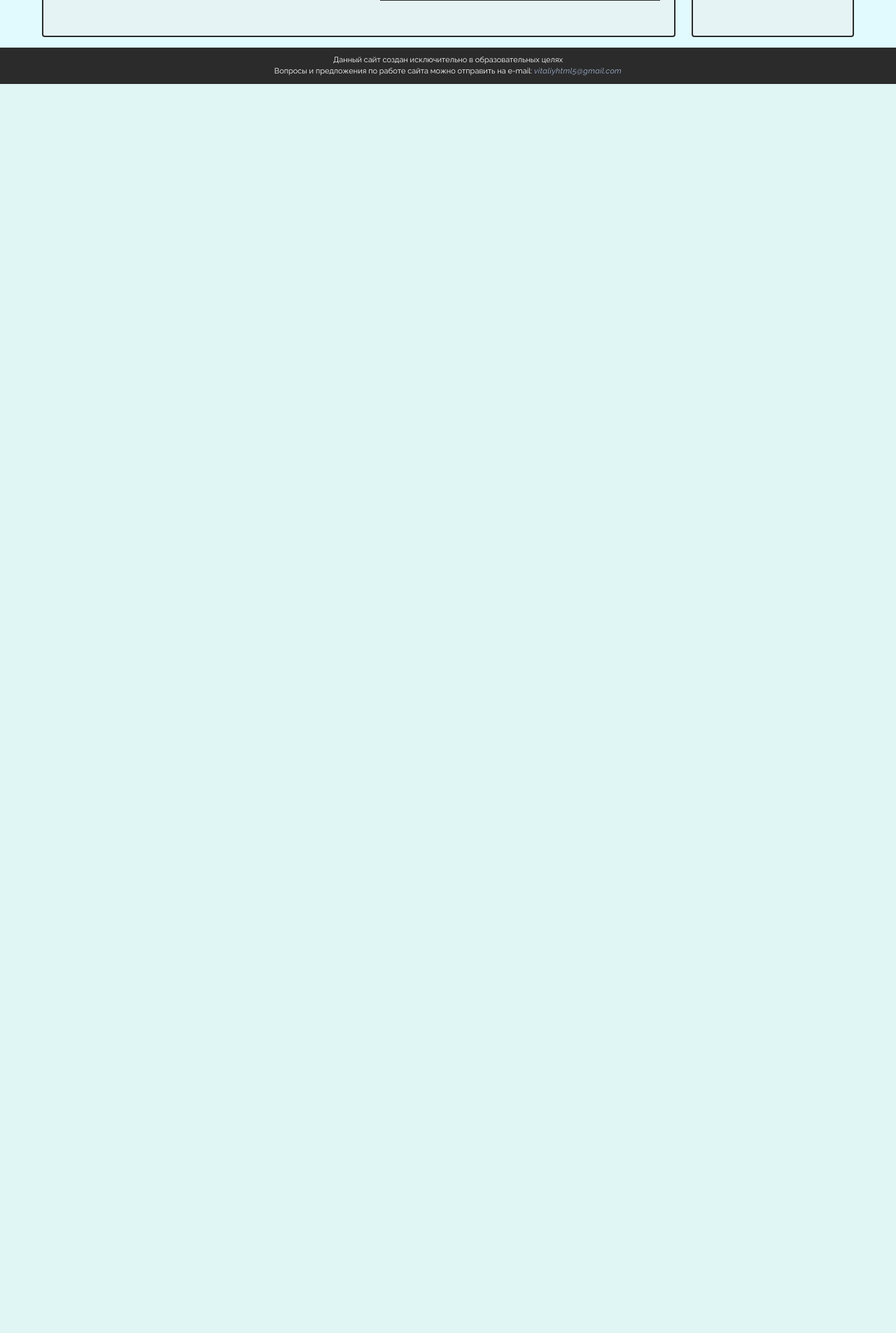
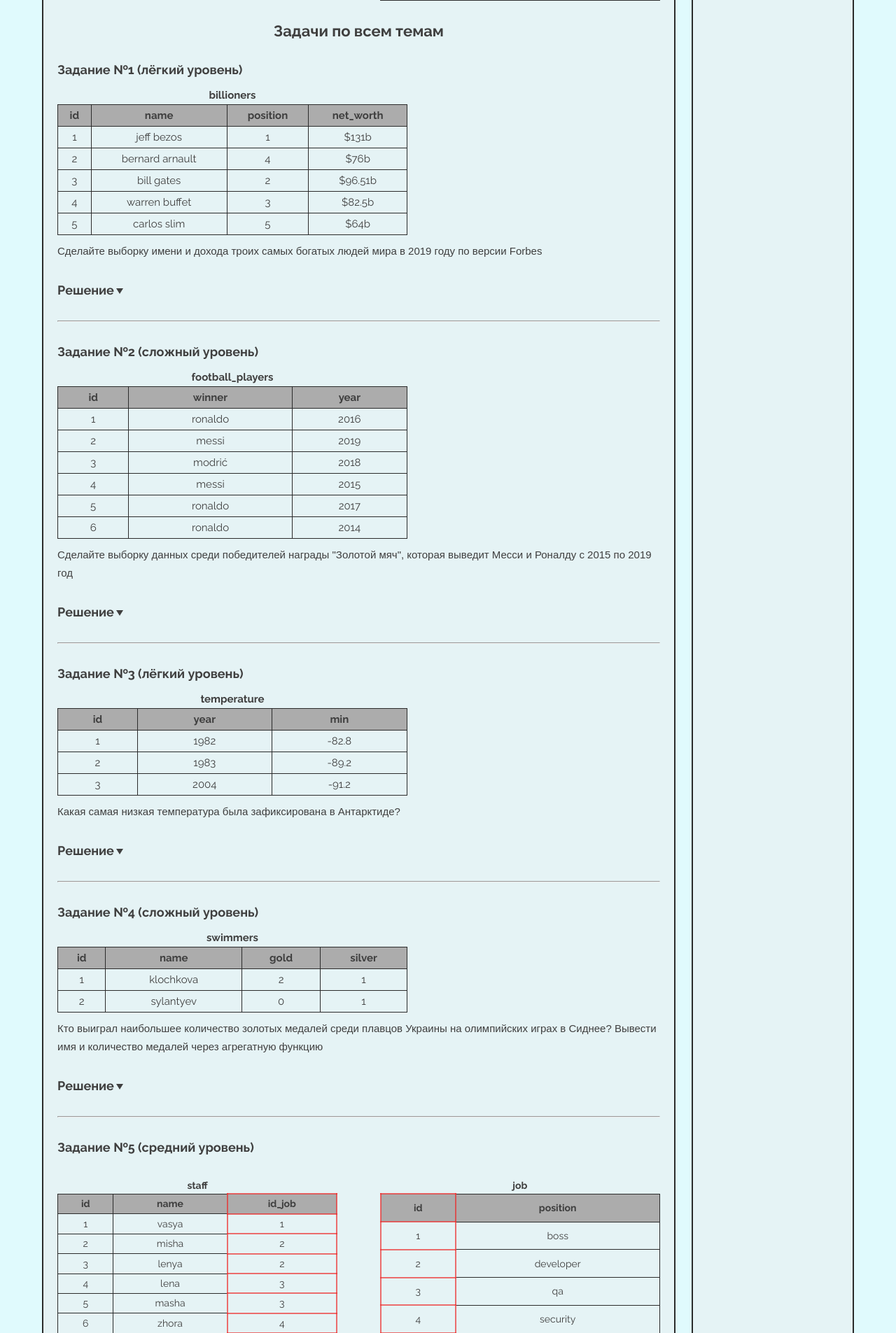
Before and after one commit to vitaliyhtml5/vitaliyhtml5.github.io, a PHP site: page / in a window 1280 px wide. Shown: the part 1530-3435 px from the top of the page at 70% size. Before the commit the page ends 1650 px from the top, so only its background shows below. Run offline with PHP 8.4, Linux system fonts and the light colour scheme.

Commit message:
tab tasks was added - 100%

```diff
--- a/sql/index.html
+++ b/sql/index.html
@@ -26,6 +26,7 @@
 						<li class="sidebar__item sidebar__item_choose">Выбрать</li>
 						<li class="sidebar__item sidebar__item_change">Изменить</li>
 						<li class="sidebar__item sidebar__item_join">Соединить</li>
+						<li class="sidebar__item sidebar__item_tasks">Задачи</li>
 					</ul>
 				</nav>
 			</div>
@@ -72,6 +73,16 @@
 							<ul class="tutorial__list">
 								<li class="tutorial__item"><a href="#join-link_first" class="tutorial__link">Внутреннее соединение</a></li>
 								<li class="tutorial__item"><a href="#join-link_second" class="tutorial__link">Внутреннее соединение с where</a></li>
+							</ul>
+						</div>
+						<div class="tutorial-task hidden">
+							<ul class="tutorial__list">
+								<li class="tutorial__item"><a href="#task-link_first" class="tutorial__link">Задача №1</a></li>
+								<li class="tutorial__item"><a href="#task-link_second" class="tutorial__link">Задача №2</a></li>
+								<li class="tutorial__item"><a href="#task-link_third" class="tutorial__link">Задача №3</a></li>
+								<li class="tutorial__item"><a href="#task-link_forth" class="tutorial__link">Задача №4</a></li>
+								<li class="tutorial__item"><a href="#task-link_fifth" class="tutorial__link">Задача №5</a></li>
+								<li class="tutorial__item"><a href="#task-link_sixth" class="tutorial__link">Задача №6</a></li>
 							</ul>
 						</div>
 						<a href="#header-main" class="btnup btnup-create"></a>
@@ -996,6 +1007,418 @@
 								</div>
 							</div>
 						</section>
+						<section id="tasks">
+							<div class="change-table-tab">
+								<h2 class="main-title">Задачи по всем темам</h2>
+								<h3 class="main-subtitle" id="task-link_first">Задание №1 (лёгкий уровень)</h3>
+								<table class="table_main table-tasks">
+									<caption class="table-tasks__name">billioners</caption>
+									<tr>
+										<th>id</th>
+										<th>name</th>
+										<th>position</th>
+										<th>net_worth</th>
+									</tr>
+									<tr>
+										<td>1</td>
+										<td>jeff bezos</td>
+										<td>1</td>
+										<td>$131b</td>
+									</tr>
+									<tr>
+										<td>2</td>
+										<td>bernard arnault</td>
+										<td>4</td>
+										<td>$76b</td>
+									</tr>
+									<tr>
+										<td>3</td>
+										<td>bill gates</td>
+										<td>2</td>
+										<td>$96.51b</td>
+									</tr>
+									<tr>
+										<td>4</td>
+										<td>warren buffet</td>
+										<td>3</td>
+										<td>$82.5b</td>
+									</tr>
+									<tr>
+										<td>5</td>
+										<td>carlos slim</td>
+										<td>5</td>
+										<td>$64b</td>
+									</tr>
+								</table>
+								<p class="check-code check-code_gen">Сделайте выборку имени и дохода троих самых богатых людей мира в 2019 году по версии Forbes</p>
+								<h3 class="task-answer task-answer_first">Решение</h3>
+								<div class="query show-answer_first">
+									<div class="query__code">
+										<p class="sql-code">SELECT name, net_worth FROM billioners <br>WHERE position <= 3;</p>
+									</div>
+									<table class="table_main">
+										<caption class="table-tasks__name">billioners</caption>
+										<tr>
+											<th>name</th>
+											<th>net_worth</th>
+										</tr>
+										<tr>
+											<td>jeff bezos</td>
+											<td>$131b</td>
+										</tr>
+										<tr>
+											<td>bill gates</td>
+											<td>$96.51b</td>
+										</tr>
+										<tr>
+											<td>warren buffet</td>
+											<td>$82.5b</td>
+										</tr>
+									</table>
+								</div><hr>
+								<h3 class="main-subtitle" id="task-link_second">Задание №2 (сложный уровень)</h3>
+								<table class="table_main table-tasks">
+									<caption class="table-tasks__name">football_players</caption>
+									<tr>
+										<th>id</th>
+										<th>winner</th>
+										<th>year</th>
+									</tr>
+									<tr>
+										<td>1</td>
+										<td>ronaldo</td>
+										<td>2016</td>
+									</tr>
+									<tr>
+										<td>2</td>
+										<td>messi</td>
+										<td>2019</td>
+									</tr>
+									<tr>
+										<td>3</td>
+										<td>modrić</td>
+										<td>2018</td>
+									</tr>
+									<tr>
+										<td>4</td>
+										<td>messi</td>
+										<td>2015</td>
+									</tr>
+									<tr>
+										<td>5</td>
+										<td>ronaldo</td>
+										<td>2017</td>
+									</tr>
+									<tr>
+										<td>6</td>
+										<td>ronaldo</td>
+										<td>2014</td>
+									</tr>
+								</table>
+								<p class="check-code check-code_gen">Сделайте выборку данных среди победителей награды "Золотой мяч", которая выведит Месси и Роналду с 2015 по 2019 год</p>
+								<h3 class="task-answer task-answer_second">Решение</h3>
+								<div class="query show-answer_second">
+									<div class="query__code">
+										<p class="sql-code">SELECT winner, year FROM football_players <br>WHERE winner = 'messi'<br>OR winner = 'ronaldo'<br> AND year BETWEEN 2015 AND 2019<br>ORDER BY year;</p>
+									</div>
+									<table class="table_main table-tasks">
+									<caption class="table-tasks__name">football_players</caption>
+									<tr>
+										<th>winner</th>
+										<th>year</th>
+									</tr>
+									<tr>
+										<td>messi</td>
+										<td>2015</td>
+									</tr>
+									<tr>
+										<td>ronaldo</td>
+										<td>2016</td>
+									</tr>
+									<tr>
+										<td>ronaldo</td>
+										<td>2017</td>
+									</tr>
+									<tr>
+										<td>messi</td>
+										<td>2019</td>
+									</tr>
+								</table>
+								</div><hr>
+								<h3 class="main-subtitle" id="task-link_third">Задание №3 (лёгкий уровень)</h3>
+								<table class="table_main table-tasks">
+									<caption class="table-tasks__name">temperature</caption>
+									<tr>
+										<th>id</th>
+										<th>year</th>
+										<th>min</th>
+									</tr>
+									<tr>
+										<td>1</td>
+										<td>1982</td>
+										<td>-82.8</td>
+									</tr>
+									<tr>
+										<td>2</td>
+										<td>1983</td>
+										<td>-89.2</td>
+									</tr>
+									<tr>
+										<td>3</td>
+										<td>2004</td>
+										<td>-91.2</td>
+									</tr>
+								</table>
+								<p class="check-code check-code_gen">Какая самая низкая температура была зафиксирована в Антарктиде?</p>
+								<h3 class="task-answer task-answer_third">Решение</h3>
+								<div class="query show-answer_third">
+									<div class="query__code">
+										<p class="sql-code">SELECT MIN(min) FROM temperature;</p>
+									</div>
+								<table class="table_main table-tasks">
+									<caption class="table-tasks__name">temperature</caption>
+									<tr>
+										<th>MIN(min)</th>
+									</tr>
+									<tr>
+										<td>-91.2</td>
+									</tr>
+								</table>
+								</div><hr>
+								<h3 class="main-subtitle" id="task-link_forth">Задание №4 (сложный уровень)</h3>
+								<table class="table_main table-tasks">
+									<caption class="table-tasks__name">swimmers</caption>
+									<tr>
+										<th>id</th>
+										<th>name</th>
+										<th>gold</th>
+										<th>silver</th>
+									</tr>
+									<tr>
+										<td>1</td>
+										<td>klochkova</td>
+										<td>2</td>
+										<td>1</td>
+									</tr>
+									<tr>
+										<td>2</td>
+										<td>sylantyev</td>
+										<td>0</td>
+										<td>1</td>
+									</tr>
+								</table>
+								<p class="check-code check-code_gen">Кто выиграл наибольшее количество золотых медалей среди плавцов Украины на олимпийских играх в Сиднее? Вывести имя и количество медалей через агрегатную функцию</p>
+								<h3 class="task-answer task-answer_forth">Решение</h3>
+								<div class="query show-answer_forth">
+									<div class="query__code">
+										<p class="sql-code">SELECT name, MAX(gold) FROM swimmers<br>GROUP BY name<br>HAVING name = 'klochkova';</p>
+									</div>
+									<table class="table_main table-tasks">
+									<caption class="table-tasks__name">swimmers</caption>
+									<tr>
+										<th>name</th>
+										<th>MAX(gold)</th>
+									</tr>
+									<tr>
+										<td>klochkova</td>
+										<td>2</td>
+									</tr>
+								</table>
+								</div><hr>
+								<h3 class="main-subtitle" id="task-link_fifth">Задание №5 (средний уровень)</h3>
+								<div class="table_inner">
+									<table class="table_main table-small">
+										<caption class="table-tasks__name">staff</caption>
+										<tr>
+											<th>id</th>
+											<th>name</th>
+											<th class="column_bold">id_job</th>
+										</tr>
+										<tr>
+											<td>1</td>
+											<td>vasya</td>
+											<td class="column_bold">1</td>
+										</tr>
+										<tr>
+											<td>2</td>
+											<td>misha</td>
+											<td class="column_bold">2</td>
+										</tr>
+										<tr>
+											<td>3</td>
+											<td>lenya</td>
+											<td class="column_bold">2</td>
+										</tr>
+										<tr>
+											<td >4</td>
+											<td>lena</td>
+											<td class="column_bold">3</td>
+										</tr>
+										<tr>
+											<td>5</td>
+											<td>masha</td>
+											<td class="column_bold">3</td>
+										</tr>
+										<tr>
+											<td>6</td>
+											<td>zhora</td>
+											<td class="column_bold">4</td>
+										</tr>
+									</table>
+									<table class="table_main table-small">
+										<caption class="table-tasks__name">job</caption>
+										<tr>
+											<th class="column_bold">id</th>
+											<th>position</th>
+										</tr>
+										<tr>
+											<td class="column_bold">1</td>
+											<td>boss</td>
+										</tr>
+										<tr>
+											<td class="column_bold">2</td>
+											<td>developer</td>
+										</tr>
+										<tr>
+											<td class="column_bold">3</td>
+											<td>qa</td>
+										</tr>
+										<tr>
+											<td class="column_bold">4</td>
+											<td>security</td>
+										</tr>
+									</table>
+								</div>
+								<p class="check-code check-code_gen">Выведите имена QA специалистов, которые работают в компании "Ilovesql", и их должность</p>
+								<h3 class="task-answer task-answer_fifth">Решение</h3>
+								<div class="query show-answer_fifth">
+									<div class="query__code">
+										<p class="sql-code">SELECT staff.name, job.position<br> FROM staff <br>INNER JOIN job<br>ON staff.id_job = job.id<br>WHERE job.position = 'qa';</p>
+									</div>
+									<table class="table_main">
+										<tr>
+											<th>name</th>
+											<th>position</th>
+										</tr>
+										<tr>
+											<td>lena</td>
+											<td>qa</td>
+										</tr>
+										<tr>
+											<td>masha</td>
+											<td>qa</td>
+										</tr>
+									</table>
+								</div><hr>
+								<h3 class="main-subtitle" id="task-link_sixth">Задание №6 (очень сложный уровень)</h3>
+								<div class="table_inner">
+									<table class="table_main table-small">
+										<caption class="table-tasks__name">movie</caption>
+										<tr>
+											<th>id</th>
+											<th>name</th>
+										</tr>
+										<tr>
+											<td>1</td>
+											<td>aviator</td>
+										</tr>
+										<tr>
+											<td>2</td>
+											<td>martian</td>
+										</tr>
+										<tr>
+											<td>3</td>
+											<td>snatch</td>
+										</tr>
+										<tr>
+											<td>4</td>
+											<td>firewalker</td>
+										</tr>
+										<tr>
+											<td>5</td>
+											<td>revenant</td>
+										</tr>
+									</table>
+									<table class="table_main table-small">
+										<caption class="table-tasks__name">characters</caption>
+										<tr>
+											<th>id</th>
+											<th>actor</th>
+										</tr>
+										<tr>
+											<td>1</td>
+											<td>pitt</td>
+										</tr>
+										<tr>
+											<td>2</td>
+											<td>norris</td>
+										</tr>
+										<tr>
+											<td>3</td>
+											<td>dicaprio</td>
+										</tr>
+										<tr>
+											<td>4</td>
+											<td>damon</td>
+										</tr>
+									</table>
+									<table class="table_main table-small">
+										<caption class="table-tasks__name">key_list</caption>
+										<tr>
+											<th>id</th>
+											<th>id_movie</th>
+											<th>id_characters</th>
+										</tr>
+										<tr>
+											<td>1</td>
+											<td>4</td>
+											<td>2</td>
+										</tr>
+										<tr>
+											<td>2</td>
+											<td>1</td>
+											<td>3</td>
+										</tr>
+										<tr>
+											<td>3</td>
+											<td>5</td>
+											<td>3</td>
+										</tr>
+										<tr>
+											<td>4</td>
+											<td>3</td>
+											<td>1</td>
+										</tr>
+										<tr>
+											<td>5</td>
+											<td>2</td>
+											<td>4</td>
+										</tr>
+									</table>
+								</div>
+								<p class="check-code check-code_gen">В каких фильмах снимался Леонардо Ди Каприо? Вывести имя актёра и название фильма</p>
+								<h3 class="task-answer task-answer_sixth">Решение</h3>
+								<div class="query show-answer_sixth">
+									<div class="query__code">
+										<p class="sql-code">SELECT characters.actor, movie.name<br> FROM characters <br>INNER JOIN movie<br>INNER JOIN key_list<br>ON movie.id = key_list.id_movie<br>ON characters.id = key_list.id_characters<br>WHERE characters.actor = 'dicaprio';</p>
+									</div>
+									<table class="table_main">
+										<tr>
+											<th>actor</th>
+											<th>name</th>
+										</tr>
+										<tr>
+											<td>dicaprio</td>
+											<td>aviator</td>
+										</tr>
+										<tr>
+											<td>dicaprio</td>
+											<td>revenant</td>
+										</tr>
+									</table>
+								</div>
+							</div>
+						</section>
 					</div>
 				</div>
 			</div>
--- a/sql/styles.css
+++ b/sql/styles.css
@@ -153,7 +153,8 @@ a {
 	font-size: 22px;
 	text-align: center;
 }
-.main-subtitle {
+.main-subtitle,
+.task-answer {
 	margin: 30px 0;
 	font-size: 18px;
 }
@@ -177,6 +178,9 @@ a {
 .check-code_blue {
 	color: #136882;
 	font-weight: 600;
+}
+.check-code_gen {
+	font-family: Arial, Helvetica, sans-serif;
 }
 .sql-code-comment {
 	display: block;
@@ -219,6 +223,42 @@ a {
 	margin-bottom: 5px;
 	font-style: normal;
 }
+.show-answer_first,
+.show-answer_second,
+.show-answer_third,
+.show-answer_forth,
+.show-answer_fifth,
+.show-answer_sixth {
+	display: none;
+}
+.show-answer {
+	display: flex;
+	flex-wrap: wrap;
+	justify-content: space-between;
+}
+.task-answer {
+	position: relative;
+	width: 95px;
+	transition: 0.4s;
+	cursor: pointer;
+}
+.task-answer::after {
+	position: absolute;
+	content: "";
+	top: 9.5px;
+	right: 1px;
+	width: 10px;
+	height: 10px;
+	border: 5px solid transparent;
+	border-top: 8px solid #3f3f3f;
+	transition: 0.4s;
+}
+.task-answer:hover {
+	color: #136882;
+}
+.task-answer:hover::after {
+	border-top-color: #136882;
+}
 .table_main {
 	width: 400px;
 	margin-bottom: 10px;
@@ -246,6 +286,16 @@ tr:nth-child(1) {
 	flex-wrap: wrap;
 	justify-content: space-between;
 	margin: 20px 0 30px;
+}
+.table-tasks {
+	width: 500px;
+}
+.table-tasks__name {
+	margin-top: -20px;
+	font-weight: 700;
+}
+.table_inner .table-tasks__name {
+	margin-top: 0;
 }
 .column_bold {
 	border: 2px solid #ef2727a8;
@@ -363,6 +413,9 @@ tr:nth-child(1) {
 		width: 300px;
 		font-size: 12px;
 	}
+	.table-tasks__name {
+		margin-top: 0;
+	}
 	.content {
 		width: 70%;
 		padding: 10px 20px;
@@ -400,7 +453,8 @@ tr:nth-child(1) {
 		margin: -40px 0 0;
 		font-size: 20px;
 	}
-	.main-subtitle {
+	.main-subtitle,
+	.task-answer {
 		margin: 10px 0;
 		font-size: 16px;
 	}
@@ -569,6 +623,9 @@ tr:nth-child(1) {
 	.sql-code-item {
 		width: 95%;
 	}
+	.check-code_gen {
+		font-size: 14px;
+	}
 	table {
 		width: 100% !important;
 	}
```
Also changed, not shown: sql/script.js (+69 -15 lines).
